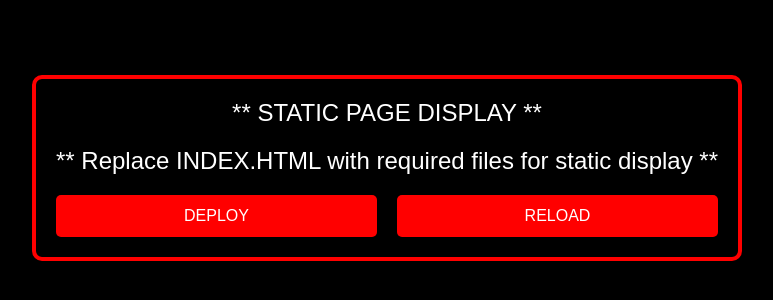
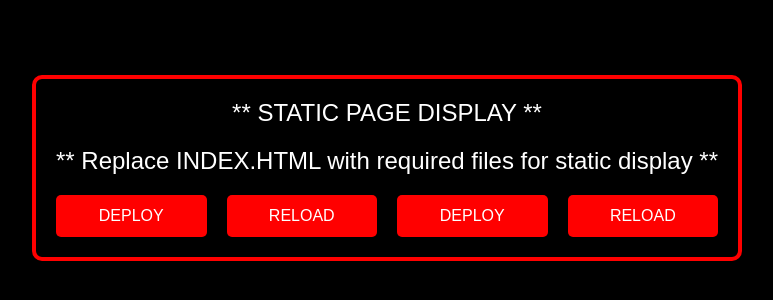
Before and after one commit to GandalfsLair/gandalfslair.github.io, a plain HTML site: page index.html in a window 1280 px wide. Shown: the part 232-532 px from the top of the page, without its empty margins (253-1026 px from the left). Drawn offline with Linux system fonts and the light colour scheme.

Commit message:
Update index.html

```diff
--- a/index.html
+++ b/index.html
@@ -69,6 +69,8 @@
     <div class="buttons">
       <button onclick="endProgram()">DEPLOY</button>
       <button onclick="reloadProgram()">RELOAD</button>
+      <button onclick="endProgram()">DEPLOY</button>
+      <button onclick="reloadProgram()">RELOAD</button>
     </div>
   </div>
 
```
